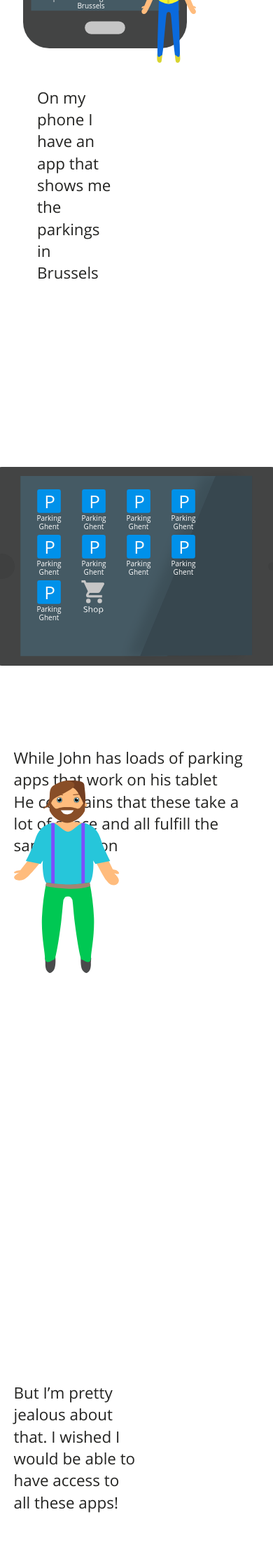
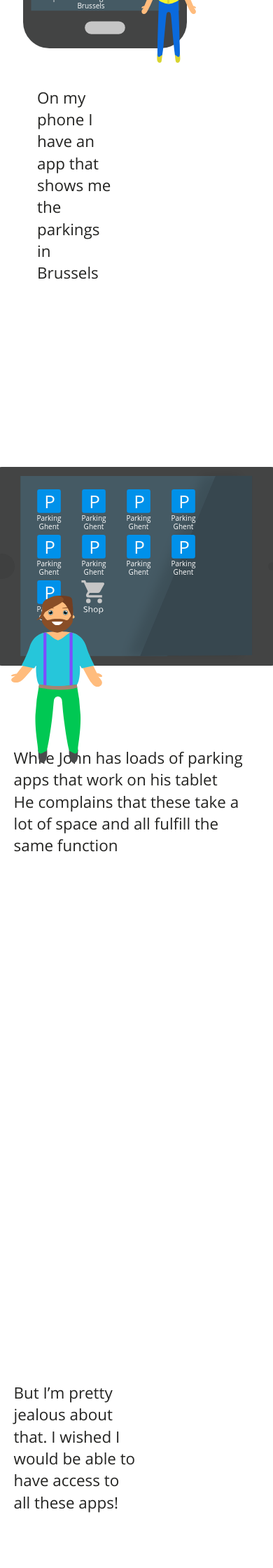
Before and after one commit to osoc16/mobylink, a Jekyll site: the page built from index.html, in a window 390 px wide. Shown: the part 2224-4464 px from the top of the page at 70% size. Built offline with Jekyll 4.4.1, drawn with Linux system fonts in a browser that asks for light colours; a script that is not in the unit is left out.

Commit message:
Added john in section 4
Signed-off-by: Pieter-Jan Geeroms <pieterjangeeroms@hotmail.com>

```diff
--- a/_sass/_section4.sass
+++ b/_sass/_section4.sass
@@ -1,11 +1,29 @@
 #section4
   .john
     position: absolute
-    bottom: 50px
+    bottom: 200px
     left: 5%
     width: 150px
 
+    @media (max-width: 1200px)
+      width: 100px
+      bottom: 280px
+      left: 7%
 
+    @media (max-width: 1000px)
+      width: 80px
+      bottom: 280px
+      left: 7%
+
+    @media (max-width: 800px)
+      width: 60px
+      bottom: 300px
+      left: 7%
+
+    @media (max-width: 600px)
+      width: 130px
+      bottom: 350px
+      left: 4%
 
 .section4-image
   position: relative
```
